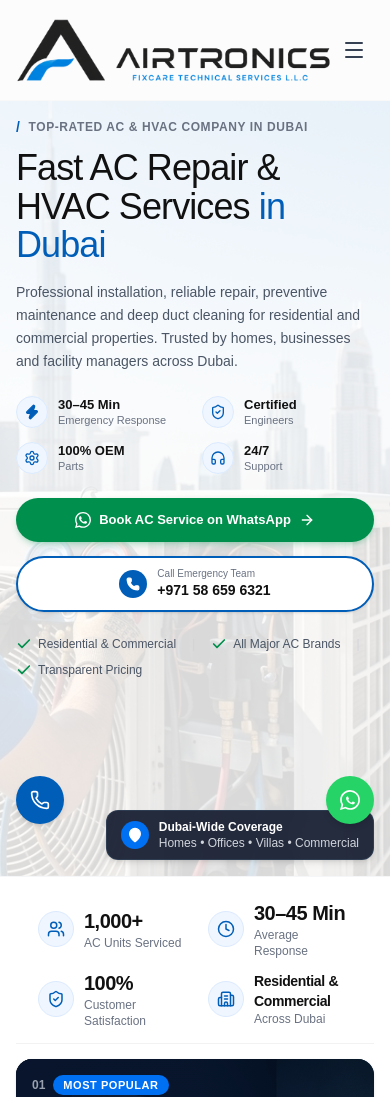
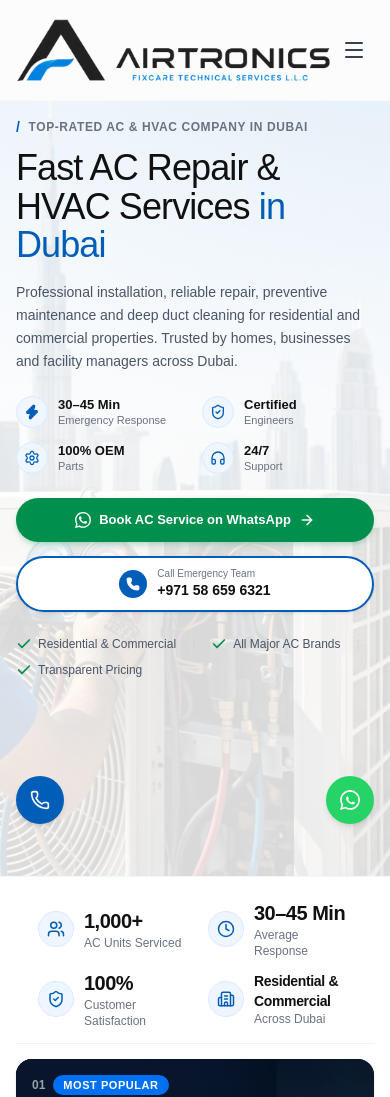
Before and after one commit to muhammedshamil211/Airtronics, a Next.js app: page / in a window 390 px wide. Shown: the top 1097 px of the page. Built offline with nearby package versions, Linux system fonts and the light colour scheme.

Commit message:
Privacy policy and term pages added

```diff
--- a/src/components/home/Hero.tsx
+++ b/src/components/home/Hero.tsx
@@ -144,13 +144,13 @@
           </motion.div>
         ))}
 
-        {/* Floating Badge: Dubai-Wide Coverage (Bottom-Right over rooftop) */}
+        {/* Floating Badge: Dubai-Wide Coverage (Hidden on Mobile Screens, Visible on sm+) */}
         <motion.div
           initial={{ opacity: 0, y: 15 }}
           animate={{ opacity: 1, y: 0 }}
           transition={{ duration: 0.5, delay: 0.45, ease: 'easeOut' }}
           whileHover={{ scale: 1.03, y: -2 }}
-          className="absolute bottom-4 right-4 sm:bottom-6 sm:right-6 lg:right-10 z-20 bg-slate-900/90 backdrop-blur-md border border-slate-700/80 shadow-md hover:shadow-xl rounded-xl py-2 px-3.5 sm:px-4 text-white flex items-center gap-2.5 cursor-pointer transition-shadow"
+          className="hidden sm:flex absolute sm:bottom-6 sm:right-6 lg:right-10 z-20 bg-slate-900/90 backdrop-blur-md border border-slate-700/80 shadow-md hover:shadow-xl rounded-xl py-2 px-3.5 sm:px-4 text-white items-center gap-2.5 cursor-pointer transition-shadow"
         >
           <div className="w-7 h-7 sm:w-8 sm:h-8 rounded-full bg-[#0070f3] text-white flex items-center justify-center shrink-0">
             <MapPin className="w-4 h-4 fill-white" />
--- a/src/components/ui/MobileFloatingBar.tsx
+++ b/src/components/ui/MobileFloatingBar.tsx
@@ -1,6 +1,6 @@
 'use client';
 
-import React from 'react';
+import React, { useState, useEffect } from 'react';
 import { Phone } from 'lucide-react';
 
 const HOTLINE_NUMBER = '+971586596321';
@@ -14,6 +14,16 @@
 );
 
 export default function MobileFloatingBar() {
+  const [mounted, setMounted] = useState(false);
+
+  useEffect(() => {
+    setMounted(true);
+  }, []);
+
+  if (!mounted) {
+    return null;
+  }
+
   const whatsappUrl = `https://wa.me/${WHATSAPP_NUMBER}?text=${encodeURIComponent(WHATSAPP_PREFIX)}`;
 
   return (
@@ -21,6 +31,7 @@
       {/* Bottom Left: Simple Standard Round "Call Now" Button */}
       <a
         href={`tel:${HOTLINE_NUMBER}`}
+        suppressHydrationWarning
         className="fixed bottom-5 left-4 z-50 flex md:hidden items-center justify-center w-12 h-12 rounded-full bg-[#005eb8] text-white shadow-md active:scale-95 transition-transform"
         aria-label="Call Now"
         title="Call Now: +971 58 659 6321"
@@ -33,6 +44,7 @@
         href={whatsappUrl}
         target="_blank"
         rel="noopener noreferrer"
+        suppressHydrationWarning
         className="fixed bottom-5 right-4 z-50 flex md:hidden items-center justify-center w-12 h-12 rounded-full bg-[#25D366] text-white shadow-md active:scale-95 transition-transform"
         aria-label="Need Help? Chat on WhatsApp"
         title="Need Help"
```
